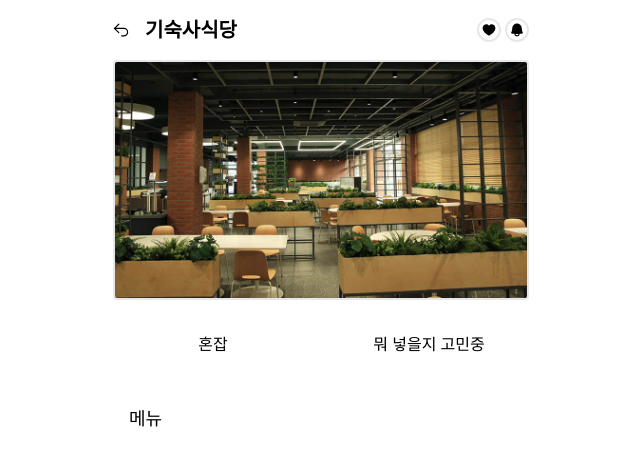
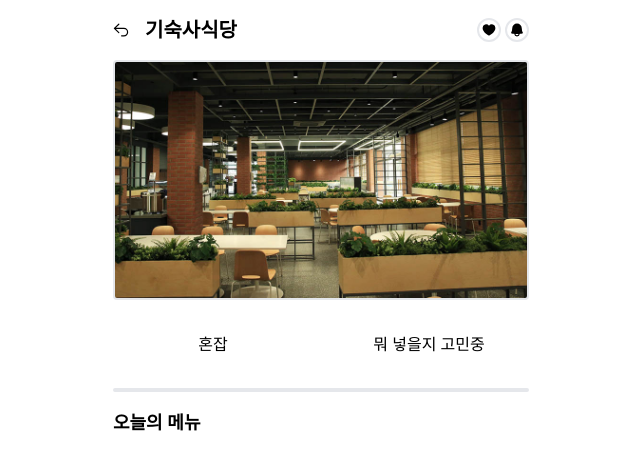
Before and after one commit to seolcu/ajou-cafeteria, a React (Vite) app: page /cafeteria/1 in a window 1280 px wide. Shown: the top 470 px of the page, without its empty margins (319-959 px from the left). Built offline with nearby package versions, Linux system fonts and the light colour scheme; what @catppuccin/tailwindcss would draw is missing.

Commit message:
new-feature: added title in cafeteria page

```diff
--- a/src/routes/Cafeteria.jsx
+++ b/src/routes/Cafeteria.jsx
@@ -56,9 +56,25 @@ export default function Cafeteria() {
           </div>
         </div>
 
-        <div className="bg-base p-4 rounded flex flex-col gap-4">
-          <h2 className="text-lg font-medium">메뉴</h2>
-        </div>
+        <hr className="border-2 rounded border-text" />
+
+        {cafeteriaInfo.type == "collection" ? (
+          <>
+            <h2 className="font-bold text-lg">식당 목록</h2>
+          </>
+        ) : cafeteriaInfo.type == "random" ? (
+          <>
+            <h2 className="font-bold text-lg">오늘의 메뉴</h2>
+          </>
+        ) : cafeteriaInfo.type == "restaurant" ? (
+          <>
+            <h2 className="font-bold text-lg">메뉴 목록</h2>
+          </>
+        ) : (
+          <>
+            <h2 className="font-bold text-lg">error</h2>
+          </>
+        )}
       </main>
     );
   }
```
Also changed, not shown: src/components/0-MenuBox.jsx (deleted).
